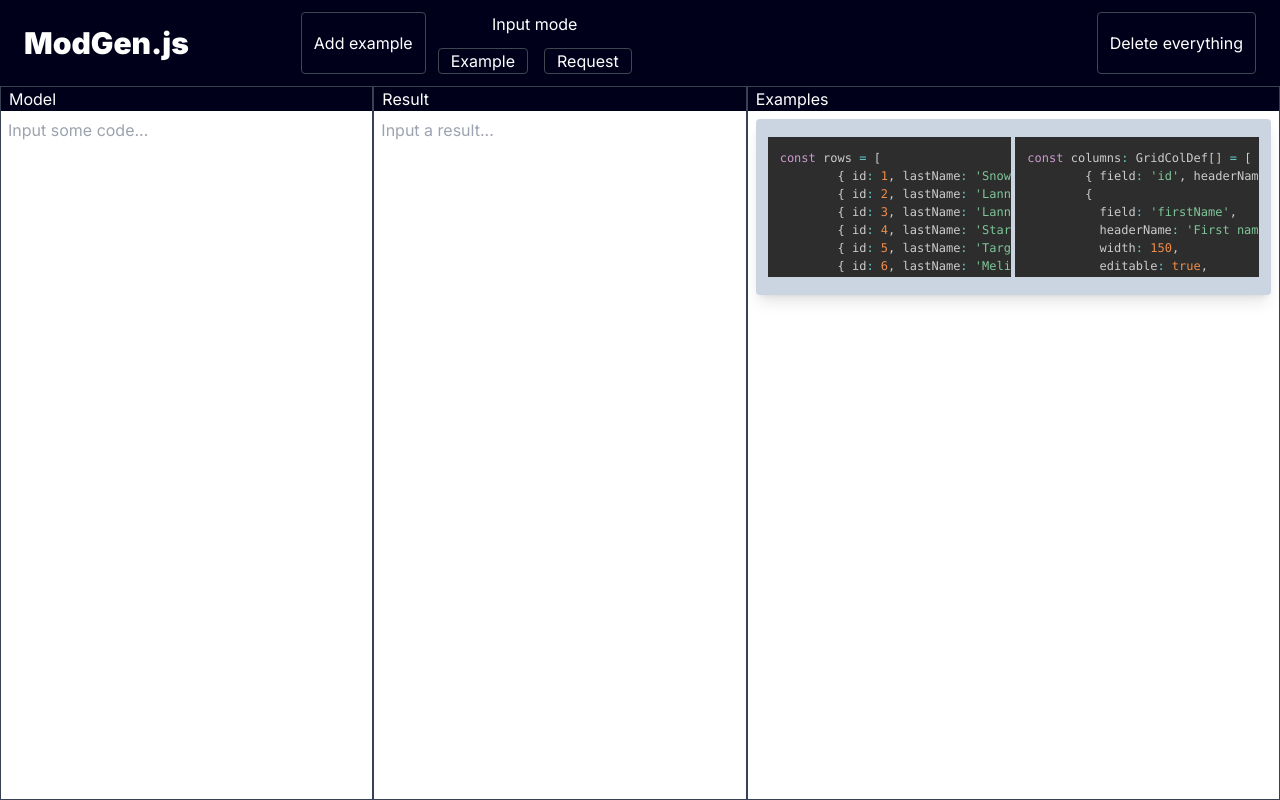
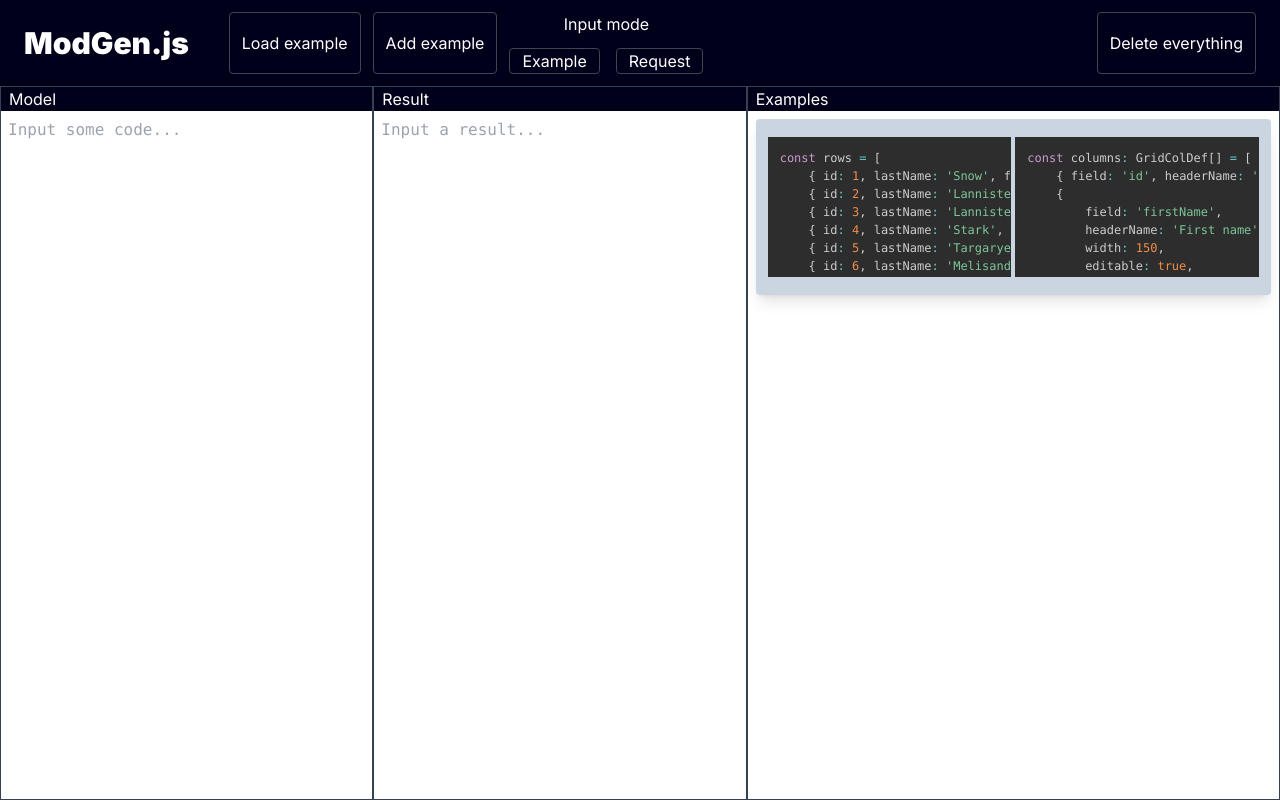
Before and after one commit to unosquare/modgen.js, a Next.js app: page / in a window 1280 px wide. Built offline with nearby package versions, Linux system fonts and the light colour scheme; no server answers.

Commit message:
default examples added, button to load them too

```diff
--- a/src/app/components/Examples.tsx
+++ b/src/app/components/Examples.tsx
@@ -1,36 +1,9 @@
-import { ShotsTypes, userInputsArr } from '@/store/inputStore';
+import { userInputsArr } from '@/store/inputStore';
 import Shots from './Shots';
-// import ButtonsEx from './ExamplesButtons';
-
-interface ExampleTypes {
-    send: (examples: ShotsTypes[], lastPrompt: string) => Promise<void>;
-    isLoading: boolean;
-}
 
 // examples are built with one user input and result
-const Examples = ({ send, isLoading }: ExampleTypes) => {
-    const [deleteUserInputArr, examples, userInputs, updateUserInput, updateUserResults] = userInputsArr((state) => [
-        state.deleteUserInputArr,
-        state.examples,
-        state.userInputs,
-        state.updateUserInput,
-        state.updateUserResults,
-    ]);
-
-    // const handleDeleteAll = () => {
-    //     deleteUserInputArr();
-    //     updateUserInput('');
-    //     updateUserResults('');
-    // };
-
-    // const onClickHandler = async () => {
-    //     await send(examples, userInputs);
-    // };
-
-    // 1 shot minimun must be added to send a response request to GPT
-    // const disabled = !(examples.length >= 1 && userInputs !== '' && !isLoading);
-    // const classNameForSend = disabled ? ' text-gray-400' : ' hover:bg-yellow-800';
-    // const classNameForButton = isLoading ? ' text-gray-400' : ' hover:bg-red-900';
+const Examples = () => {
+    const [examples] = userInputsArr((state) => [state.examples]);
 
     return (
         <div className='flex flex-col h-full grow border border-gray-700'>
@@ -38,14 +11,6 @@
             <div className='basis-[98%] bg-white text-black overflow-y-auto grow'>
                 <Shots examples={examples} />
             </div>
-            {/* <ButtonsEx
-                handleDeleteAll={handleDeleteAll}
-                disabled={disabled}
-                classNameForButton={classNameForButton}
-                classNameForSend={classNameForSend}
-                isLoading={isLoading}
-                onClickHandler={onClickHandler}
-            /> */}
         </div>
     );
 };
--- a/src/app/components/Inputs.tsx
+++ b/src/app/components/Inputs.tsx
@@ -9,28 +9,18 @@
 }
 
 const Inputs = ({ data, isLoading }: InputsType) => {
-    const [updateUserInputArr, userInput, updateUserInput, userResults, updateUserResults] = userInputsArr((state) => [
-        state.updateUserInputArr,
+    const [userInput, updateUserInput, userResults, updateUserResults] = userInputsArr((state) => [
         state.userInputs,
         state.updateUserInput,
         state.userResults,
         state.updateUserResults,
     ]);
 
-    const clickedAdd = () => {
-        if (userInput.trim() !== '' && userResults.trim() !== '') {
-            updateUserInputArr({ input: userInput, result: userResults });
-            updateUserInput('');
-            updateUserResults('');
-        }
-    };
-
     return (
         <Container className='flex flex-row w-[115vh] max-h-[28vh] grow'>
             <Model userInput={userInput} updateUserInput={updateUserInput} disabled={isLoading} />
             <Result
                 data={data}
-                clickedAdd={clickedAdd}
                 userResults={userResults}
                 updateUserResults={updateUserResults}
                 disabled={isLoading}
--- a/src/app/components/Model.tsx
+++ b/src/app/components/Model.tsx
@@ -16,7 +16,7 @@
 export const Model = ({ userInput, updateUserInput, disabled }: ModelTypes) => (
     <div className='flex flex-col w-[50%] h-full grow border border-gray-700'>
         <h1 className='basis-[2%] ml-2'>Model</h1>
-        <div className='basis-[98%] overflow-auto bg-white text-black whitespace-pre-wrap grow'>
+        <div className='basis-[98%] overflow-auto bg-white text-black whitespace-pre-wrap grow font-mono'>
             <Editor
                 value={userInput}
                 highlight={(userInputWritten) => highlight(userInputWritten, languages.tsx, 'tsx')}
--- a/src/app/components/Result.tsx
+++ b/src/app/components/Result.tsx
@@ -8,7 +8,6 @@
 
 interface ResultTypes {
     data: string | undefined | null;
-    clickedAdd: () => void;
     userResults: string;
     updateUserResults: (input: string) => void;
     disabled: boolean;
@@ -16,7 +15,7 @@
 }
 
 // results are GPT responses exemplified by the user
-export const Result = ({ data, clickedAdd, userResults, updateUserResults, disabled, isLoading }: ResultTypes) => {
+export const Result = ({ data, userResults, updateUserResults, disabled, isLoading }: ResultTypes) => {
     useEffect(() => {
         if (typeof data === 'string') {
             updateUserResults(data);
@@ -24,12 +23,11 @@
     }, [data, updateUserResults]);
 
     const textAreaClassName = isLoading ? 'animate-pulse' : '';
-    const buttonClassName = disabled ? ' text-gray-400' : ' hover:bg-slate-600';
 
     return (
         <div className='flex flex-col w-[50%] h-full grow border border-gray-700'>
             <h1 className='basis-[2%] ml-2'>Result</h1>
-            <div className='basis-[98%] overflow-auto'>
+            <div className='basis-[98%] overflow-auto font-mono'>
                 <Editor
                     value={userResults}
                     highlight={(userResultsWritten) => highlight(userResultsWritten, languages.tsx, 'tsx')}
@@ -42,16 +40,6 @@
                     placeholder='Input a result...'
                 />
             </div>
-            {/* <div className='basis-1/12'>
-                <button
-                    type='button'
-                    className={`rounded ${buttonClassName}`}
-                    onClick={() => clickedAdd()}
-                    disabled={disabled}
-                >
-                    Add
-                </button>
-            </div> */}
         </div>
     );
 };
--- a/src/app/components/Shots.tsx
+++ b/src/app/components/Shots.tsx
@@ -16,7 +16,7 @@
     if (!(examples.length > 0)) {
         return (
             <div className='flex items-center justify-center content-center rounded text-gray-300 h-full flex-auto w-full'>
-                <code className='select-none'>No examples registered</code>
+                <code className='select-none'>No examples added</code>
             </div>
         );
     } else {
--- a/src/app/components/ToolBar.tsx
+++ b/src/app/components/ToolBar.tsx
@@ -16,6 +16,7 @@
         updateUserResults,
         examples,
         deleteUserInputArr,
+        loadDefaultExample,
     ] = userInputsArr((state) => [
         state.updateUserInputArr,
         state.userInputs,
@@ -24,6 +25,7 @@
         state.updateUserResults,
         state.examples,
         state.deleteUserInputArr,
+        state.loadDefaultExample,
     ]);
 
     const [mode, useMode] = useState(true);
@@ -52,17 +54,23 @@
         await send(examples, userInput);
     };
 
-    const useModeOnExample = () => {
-        useMode(true);
-    };
-    const useModeOnRequest = () => {
-        useMode(false);
+    const useTheMode = (bol: boolean) => {
+        useMode(bol);
     };
 
     return (
         <div className=' flex flex-row basis-1/12 justify-between grow'>
-            <div className='flex flex-row gap-3 ml-28'>
+            <div className='flex flex-row gap-3 ml-10'>
                 {mode ? (
+                    <>
+                        <button
+                            type='button'
+                            className={`px-3 rounded ${buttonClassName}`}
+                            onClick={loadDefaultExample}
+                            disabled={isLoading}
+                        >
+                            Load example
+                        </button>
                         <button
                             type='button'
                             className={`px-3 rounded ${buttonClassName}`}
@@ -71,11 +79,12 @@
                         >
                             Add example
                         </button>
+                    </>
                 ) : (
                     <button
                         onClick={onClickHandler}
                         type='button'
-                        className={`px-3 rounded ${classNameForSend}`}
+                        className={`px-3 mr-[141px] rounded ${classNameForSend}`}
                         disabled={disabledSendRequest}
                     >
                         Send request
@@ -88,7 +97,7 @@
                         <button
                             className='px-3 rounded hover:bg-yellow-100 hover:text-black'
                             type='button'
-                            onClick={useModeOnExample}
+                            onClick={() => useTheMode(true)}
                             disabled={isLoading}
                         >
                             Example
@@ -96,7 +105,7 @@
                         <button
                             className='px-3 rounded hover:bg-blue-200 hover:text-black'
                             type='button'
-                            onClick={useModeOnRequest}
+                            onClick={() => useTheMode(false)}
                             disabled={isLoading}
                         >
                             Request
--- /dev/null
+++ b/src/app/examples.json
@@ -0,0 +1,17 @@
+{
+    "examples":[
+        {
+            "input":"const rows = [\n\t{ id: 1, lastName: 'Snow', firstName: 'Jon', age: 35 },\n\t{ id: 2, lastName: 'Lannister', firstName: 'Cersei', age: 42 },\n\t{ id: 3, lastName: 'Lannister', firstName: 'Jaime', age: 45 },\n\t{ id: 4, lastName: 'Stark', firstName: 'Arya', age: 16 },\n\t{ id: 5, lastName: 'Targaryen', firstName: 'Daenerys', age: null },\n\t{ id: 6, lastName: 'Melisandre', firstName: null, age: 150 },\n\t{ id: 7, lastName: 'Clifford', firstName: 'Ferrara', age: 44 },\n\t{ id: 8, lastName: 'Frances', firstName: 'Rossini', age: 36 },\n\t{ id: 9, lastName: 'Roxie', firstName: 'Harvey', age: 65 },\n];",
+            "result":"const columns: GridColDef[] = [\n\t{ field: 'id', headerName: 'ID', width: 90 },\n\t{\n\t\tfield: 'firstName',\n\t\theaderName: 'First name',\n\t\twidth: 150,\n\t\teditable: true,\n\t},\n\t{\n\t\tfield: 'lastName',\n\t\theaderName:'Last name',\n\t\twidth: 150,\n\t\teditable: true,\n\t},\n\t{\n\t\tfield: 'age',\n\t\theaderName: 'Age',\n\t\ttype: 'number',\n\t\twidth: 110,\n\t\teditable: true,\n\t},\n\t{\n\t\tfield: 'fullName',\n\t\theaderName: 'Full name',\n\t\tdescription: 'This column has a value getter and is not sortable.',\n\t\tsortable: false,\n\t\twidth: 160,\n\t\tvalueGetter: (params: GridValueGetterParams) =>\n\t\t\t`${params.row.firstName || ''}${params.row.lastName || ''}`,\n\t},\n];"
+        },
+        {
+            "input":"type CsCapacity = {\n\tName: string;\n\tSeniority: string;\n\tAccountsAssigned: number;\n\tBaselineCapacity: number;\n\tDpsSupported: number;\n\tCurrentCapacity: number;\n};",
+            "result":"const getCapacityData = (data?: CsCapacity[]) =>\n\tsafeMap(data, (entry) => [\n\t\tentry.Name,\n\t\tentry.Seniority,\n\t\tentry.AccountsAssigned,\n\t\tentry.BaselineCapacity,\n\t\tentry.DpsSupported,\n\t\tentry.CurrentCapacity,\n\t]);"
+
+        },
+        {
+            "input":"const cerealsObj:any[] = [\n\t{\n\t\taddItemsSold:function (addUp:number){\n\t\t\tthis.attributes[0].itemsSold += addUp;\n\t\t},\n\t\tname:'Zucaritas',\n\t\tattributes:[\n\t\t\t{\n\t\t\t\t\tindex:0,\n\t\t\t\t\titemsSold:90,\n\t\t\t\t}\n\t\t]\n\t},\n\t{\n\t\taddItemsSold:function (addUp:number){\n\t\t\tthis.attributes[0].itemsSold += addUp;\n\t\t},\n\t\tname:'Frootloops',\n\t\tattributes:[\n\t\t\t\t{\n\t\t\t\t\tindex:1,\n\t\t\t\t\titemsSold:10,\n\t\t\t\t}\n\t\t]\n\t},\n\t{\n\t\taddItemsSold:function (addUp:number){\n\t\t\tthis.attributes[0].itemsSold += addUp;\n\t\t},\n\t\tname:'Cornpops',\n\t\tattributes:[\n\t\t\t\t{\n\t\t\t\t\tindex:2,\n\t\t\t\t\titemsSold:1000,\n\t\t\t\t}\n\t\t]\n\t}\n];",
+            "result":"function cerealsTable():{headers:React.JSX.Element[], content:React.JSX.Element[]}{\n\tconst headers = cerealsObj.map((cereal,key) => {\n\t\treturn <th key={key}>{cereal.name}</th>\n\t});\n\n\tconst content = cerealsObj.map((cereal, key)=>{\n\t\treturn(\n\t\t\t<tr key={key}>\n\t\t\t\t<td>{Object.keys(cereal.attributes[0])[0]}</td>\n\t\t\t\t<td>{Object.keys(cereal.attributes[0])[1]}</td>\n\t\t\t\t<td> <button onClick={()=>cereal.addItemsSold(1)} >Add 1</button> </td>\n\t\t\t</tr>\n\t\t)\n\t});\n\n\treturn {headers, content};\n}"
+        }
+    ]
+}
--- a/src/app/page.tsx
+++ b/src/app/page.tsx
@@ -52,7 +52,7 @@
                 <Inputs data={data} isLoading={isLoading} />
 
                 <Container className='w-5/12 '>
-                    <Examples send={send} isLoading={isLoading} />
+                    <Examples />
                 </Container>
             </div>
         </div>
--- a/src/store/inputStore.ts
+++ b/src/store/inputStore.ts
@@ -1,4 +1,6 @@
 import { create } from 'zustand';
+import defaultExamples from '../app/examples.json';
+
 export interface ShotsTypes {
     input: string;
     result: string;
@@ -12,61 +14,21 @@
     userResults: string;
     updateUserInput: (input: string) => void;
     updateUserResults: (input: string) => void;
+    loadDefaultExample: (input: string) => void;
 }
 
-const exampleOne: ShotsTypes = {
-    input: `const rows = [
-        { id: 1, lastName: 'Snow', firstName: 'Jon', age: 35 },
-        { id: 2, lastName: 'Lannister', firstName: 'Cersei', age: 42 },
-        { id: 3, lastName: 'Lannister', firstName: 'Jaime', age: 45 },
-        { id: 4, lastName: 'Stark', firstName: 'Arya', age: 16 },
-        { id: 5, lastName: 'Targaryen', firstName: 'Daenerys', age: null },
-        { id: 6, lastName: 'Melisandre', firstName: null, age: 150 },
-        { id: 7, lastName: 'Clifford', firstName: 'Ferrara', age: 44 },
-        { id: 8, lastName: 'Frances', firstName: 'Rossini', age: 36 },
-        { id: 9, lastName: 'Roxie', firstName: 'Harvey', age: 65 },
-      ];`,
-    result:
-        `const columns: GridColDef[] = [
-        { field: 'id', headerName: 'ID', width: 90 },
-        {
-          field: 'firstName',
-          headerName: 'First name',
-          width: 150,
-          editable: true,
-        },
-        {
-          field: 'lastName',
-          headerName: 'Last name',
-          width: 150,
-          editable: true,
-        },
-        {
-          field: 'age',
-          headerName: 'Age',
-          type: 'number',
-          width: 110,
-          editable: true,
-        },
-        {
-          field: 'fullName',
-          headerName: 'Full name',
-          description: 'This column has a value getter and is not sortable.',
-          sortable: false,
-          width: 160,
-          valueGetter: (params: GridValueGetterParams) =>
-          ` +
-        "\t`${params.row.firstName || ''} ${params.row.lastName || ''}`" +
-        `,
-        },
-      ];`,
+const exampleOne = (): ShotsTypes => {
+    const rand = Math.floor(Math.random() * 3);
+    const sending: ShotsTypes = defaultExamples.examples[rand];
+    return sending;
 };
 
 // array that stores user's inputs and results.
 // these are the examples that are fed to GPT.
 export const userInputsArr = create<ArrInterface>((set) => ({
     // combined input and result: example
-    examples: [exampleOne],
+    // examples: [exampleOne()],
+    examples: [defaultExamples.examples[0]],
     updateUserInputArr: (input: ShotsTypes) =>
         set((status: ArrInterface) => ({
             examples: [...status.examples, { input: input.input, result: input.result }],
@@ -83,4 +45,5 @@
         set(() => ({
             userResults: result,
         })),
+    loadDefaultExample: () => set({ examples: [exampleOne()] }),
 }));
```
Also changed, not shown: src/app/components/ExamplesButtons.tsx (deleted, +0 -35 lines). Lines whose indentation alone changed are shown as unchanged.
